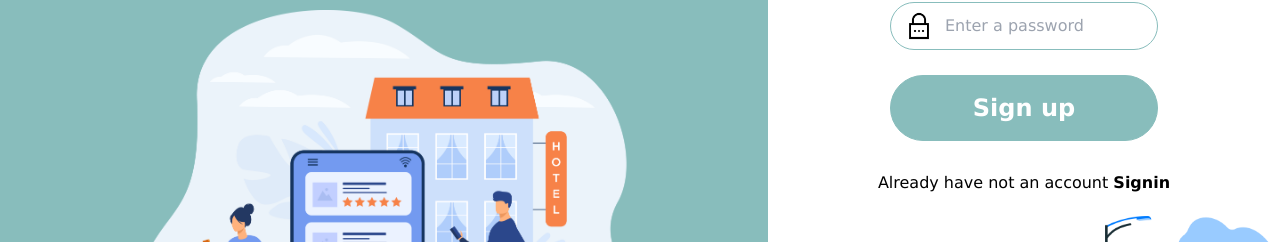
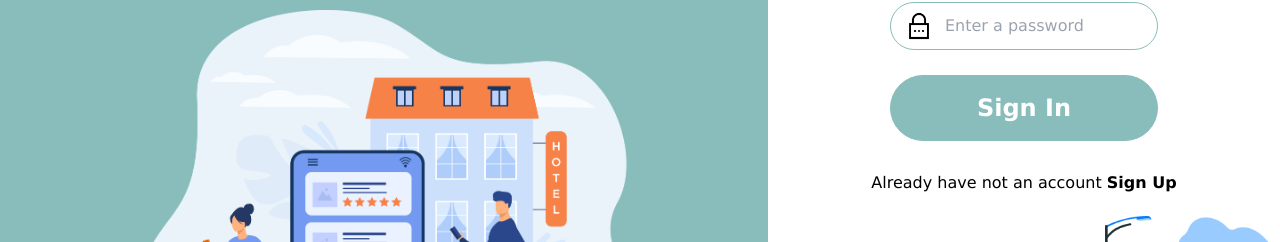
Before and after one commit to UserDilek/HotelBookingApplication, a React (Vite) app in the folder frontend/: page /signin in a window 1280 px wide. Shown: the part 417-659 px from the top of the page. Built offline with nearby package versions, Linux system fonts and the light colour scheme; no server answers.

Commit message:
Update SignIn.tsx

```diff
--- a/frontend/src/pages/SignIn.tsx
+++ b/frontend/src/pages/SignIn.tsx
@@ -75,10 +75,10 @@ const mutation = useMutation(apiClient.signIn, {
                 <p className="text-red m-3"  >{"*" + errors.password.message}</p>
                )}
 
-            <input type="submit" value="Sign up" className="btn"></input>
+            <input type="submit" value="Sign In" className="btn"></input>
         </form>
 
-        <p className="btm">Already have not an account  <Link to="/register">Signin</Link></p>
+        <p className="btm">Already have not an account  <Link to="/register">Sign Up</Link></p>
     </div>
 </div>
   )
```
